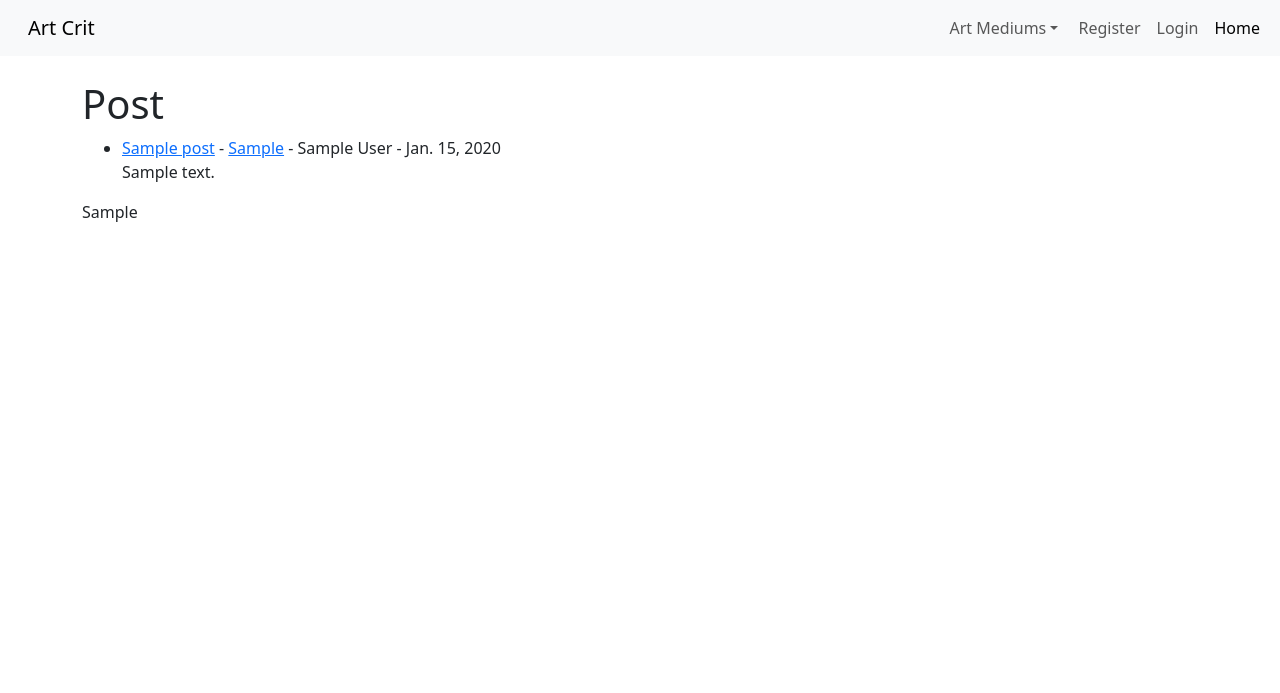
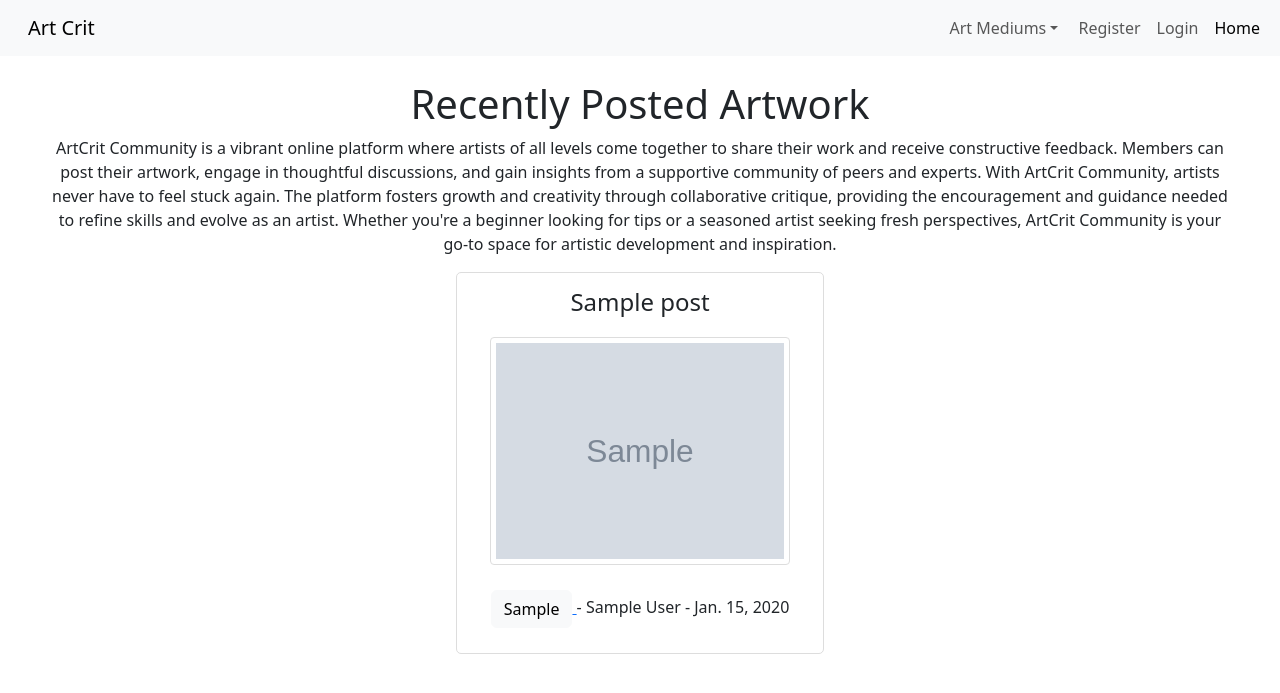
Before and after one commit to Sianwroejones/Art_Crit, a Django app: page / in a window 1280 px wide. Shown: the top 693 px of the page. Run offline with Django 4.2, Linux system fonts and the light colour scheme; tables that the repository leaves empty hold one stand-in row (values such as "Sample post"); grey boxes marked "Sample" are stand-in pictures; some libraries are stand-ins or nearby versions.

Commit message:
thumbnail and image resizing

```diff
--- a/POST/templates/base.html
+++ b/POST/templates/base.html
@@ -15,6 +15,14 @@
         Art Crit
         {% endblock %}
     </title>
+
+     {% load static %}
+<!-- Custom CSS -->
+<!-- <link rel="stylesheet" href="static/css/style.css"> -->
+<link rel="stylesheet" href="{% static 'css/style.css' %}">
+
+
+
   </head>
   <body>
 
--- a/POST/templates/home.html
+++ b/POST/templates/home.html
@@ -2,40 +2,49 @@
 
 {% block content %}
 
+<main>
+    <div class="col-12 g-0 bg-colour text-center">
+        <div class="row bg-color-exhibiting">
+            <h1>Recently Posted Artwork</h1>
+            <p>ArtCrit Community is a vibrant online platform where artists of all levels come together to share their work and receive constructive feedback. Members can post their artwork, engage in thoughtful discussions, and gain insights from a supportive community of peers and experts. With ArtCrit Community, artists never have to feel stuck again. The platform fosters growth and creativity through collaborative critique, providing the encouragement and guidance needed to refine skills and evolve as an artist. Whether you're a beginner looking for tips or a seasoned artist seeking fresh perspectives, ArtCrit Community is your go-to space for artistic development and inspiration.</p>
+        </div>
+    </div>
+    <div class="container text-center">
+        <div class="row justify-content-center">
+            {% for post in object_list %}
+            <div class="col-md-6 col-lg-4 mb-4">
+                <div class="post-item">
 
-<h1>Post</h1>
+                        <h2>{{ post.title }}</h2>
 
-<ul>
-{% for post in object_list %}
-    <li><a href="{% url 'details' post.pk %}">
-        {{ post.title }}</a>
 
-        - <a href="{% url 'medium' post.medium %}">
-          {{ post.medium }}</a>
-        - {{ post.author.first_name }}
-        {{ post.author.last_name }}  -
-        {{ post.post_date }}
+                    {% if post.header_image %}
+                    <a href="{% url 'details' post.pk %}" class="thumbnail-link">
+                    <img class="thumbnail" src="{{ post.header_image.url }}"></a>
+                    {% endif %}
+
+                    <p>
+                        <a href="{% url 'medium' post.medium %}">
+                            <button type="button" class="btn btn-light">{{ post.medium }}</button>
+                        </a>
+                        - {{ post.author.first_name }} {{ post.author.last_name }}
+                        - {{ post.post_date }}
+                    </p>
+
                     <small>
                         {% if user.is_authenticated %}
                         {% if user.id == post.author.id %}
                         - <a href="{% url 'update_post' post.pk %}">(Edit)</a>
-
                         <a href="{% url 'delete_post' post.pk %}">(Delete)</a>
                         {% endif %}
                         {% endif %}
+                    </small>
 
-        </small>
-        <br/>
-
-    {{ post.description|slice:":150"|safe }} </li>
-{% endfor%}
-</ul>
-
-{% for item in meds_menu %}
-{{ item }}<br/>
+                </div>
+            </div>
             {% endfor %}
-
-
-
+        </div>
+    </div>
+</main>
 
 {% endblock %}
--- a/POST/templates/post_details.html
+++ b/POST/templates/post_details.html
@@ -1,7 +1,10 @@
 {% extends 'base.html' %}
 {% block title %}{{ post.title_tag }}{% endblock %}
 
+
 {% block content %}
+
+<link rel="stylesheet" href="static/css/style.css">
 
 <h1>{{ post.title }} -</h1>
 By: {{ post.author.first_name }}
@@ -22,7 +25,7 @@ By: {{ post.author.first_name }}
 <br/>
 
 {% if post.header_image %}
-<img src="{{ post.header_image.url }}">
+<img class="enlarged" src="{{ post.header_image.url }}">
 {% endif %}
 
 <br/><br/>
--- /dev/null
+++ b/static/css/style.css
@@ -0,0 +1,183 @@
+
+.thumbnail {
+    width: 300px;
+    height: 300px;
+    object-fit: cover;
+    margin: 10px;
+    border: 1px solid #ddd;
+    border-radius: 4px;
+    padding: 5px;
+}
+
+.enlarged {
+    width: 800px;
+    height: 600px;
+    object-fit: cover;
+    margin: 10px;
+    border: 1px solid #ddd;
+    border-radius: 4px;
+    padding: 5px;
+}
+
+
+.container {
+    max-width: 1200px;
+    margin: 0 auto;
+}
+
+.post-item {
+    border: 1px solid #ddd;
+    padding: 15px;
+    border-radius: 5px;
+    background-color: #fff;
+    text-align: center;
+}
+
+.post-item img.thumbnail {
+    max-width: 100%;
+    height: auto;
+    margin-bottom: 15px;
+}
+
+.post-item h2 {
+    font-size: 1.5rem;
+    margin-bottom: 10px;
+}
+
+.post-item p {
+    margin: 10px 0;
+}
+
+.post-item small {
+    display: block;
+    margin-top: 10px;
+}
+
+
+
+.thumbnail-link {
+    text-decoration: none; /* Remove underline */
+    outline: none; /* Remove outline */
+    border: none; /* Remove border */
+}
+
+
+/*-----------------------------------------------media query ipad*/
+
+@media only screen and (max-width: 991px){
+    .social-icons {
+        display: flex;
+        justify-content: center;
+        margin-right: 0;
+    }
+    .social-icons a {
+        font-size: 24px;
+        margin: 0 10px;
+    }
+
+}
+
+/*-----------------------------------------------media query ipad*/
+
+@media only screen and (max-width: 991px){
+    .social-icons {
+        display: flex;
+        justify-content: center;
+        margin-right: 0;
+    }
+    .social-icons a {
+        font-size: 24px;
+        margin: 0 10px;
+    }
+
+}
+@media only screen and (min-width: 768px) and (max-width: 1200px) {
+    .col-md-4 {
+        width: 100%;
+        margin-right: 0;
+    }
+}
+
+/*-----------------------------------------------media gallery page */
+
+@media only screen and (max-width: 767px){
+    .row {
+        flex-wrap: wrap;
+    }
+    .col {
+        flex: 0 0 100%;
+        max-width:100%;
+    }
+}
+@media (min-width: 768px) and (max-width: 1024px) {
+    .social-icons{
+        display: flex;
+        justify-content: center;
+    }
+    .social-icons {
+        margin: 0 100px;
+    }
+}
+
+
+
+
+
+--------------------------------/* homepage
+
+.enquiries {
+    padding-bottom: 40px;
+    padding-top: 0px;
+ }
+
+ .bg-colour {
+    background-color: #E1C6D2;
+    padding-bottom: 10px;
+    padding-top: 10px;
+    width: 100%;
+    margin-bottom: 70px;
+ }
+
+.sold {
+    color: red;
+    padding-bottom: 40px;
+}
+
+/*-----------------------------------------------contact page
+
+.contact-details{
+    padding-left: 30px;
+    margin-top: 20px;
+}
+.contact-heading {
+    margin-bottom: 40px;
+    margin-top: 60px;
+}
+.contact-form {
+    margin-top: 20px;
+}
+.contact-details p {
+    margin-top: 20px;
+}
+.map-container{
+    width: 100px;
+    height: 300px;
+    margin-top: 10px;
+    margin-top: 50px;
+    margin-left: 100px;
+}
+.opening-hours{
+    margin-top: 20px;
+    padding-left: 30px;
+}
+.opening-hours h3 {
+    margin-bottom: 10px ;
+}
+
+.opening-hours p {
+    margin-bottom: 20px;
+}
+.bg-contact-color {
+    background-color:#bacbba ;
+    padding: 10px;
+} */
```
Also changed, not shown: media/images/Image_on_easel_.jpg (added), media/images/Jill_changes.jpg (added). Lines whose indentation alone changed are shown as unchanged.
